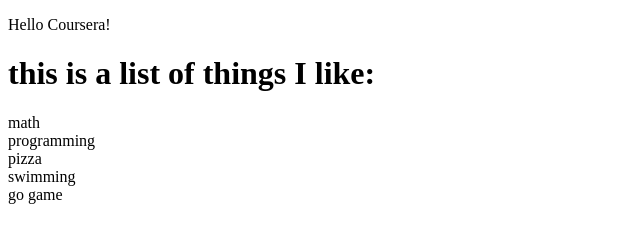
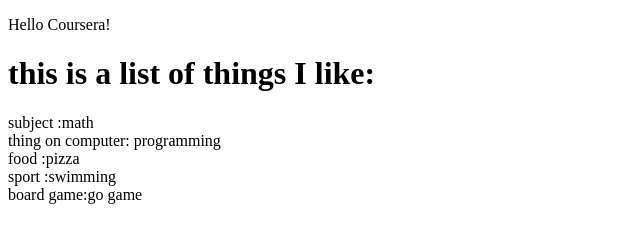
Before and after one commit to adrianyang2012/coursera_test, a plain HTML site: page index.html in a window 1280 px wide. Shown: the whole page, without its empty margins (0-640 px from the left). Drawn offline with Linux system fonts and the light colour scheme.

Commit message:
added subjects and things

```diff
--- a/index.html
+++ b/index.html
@@ -7,15 +7,16 @@
 	<p> Hello Coursera! </p>
 	<h1> this is a list of things I like:</h1>
 	<div>
-		math
+		subject :math
 		</br>
-		programming
+		thing on computer: programming
 		</br>
-		pizza
+		food :pizza
 		</br>
-		swimming
+		sport :swimming
 		</br>
-		go game
+		board game:go game
+
 	</div>
 </body>
 <html>
```
